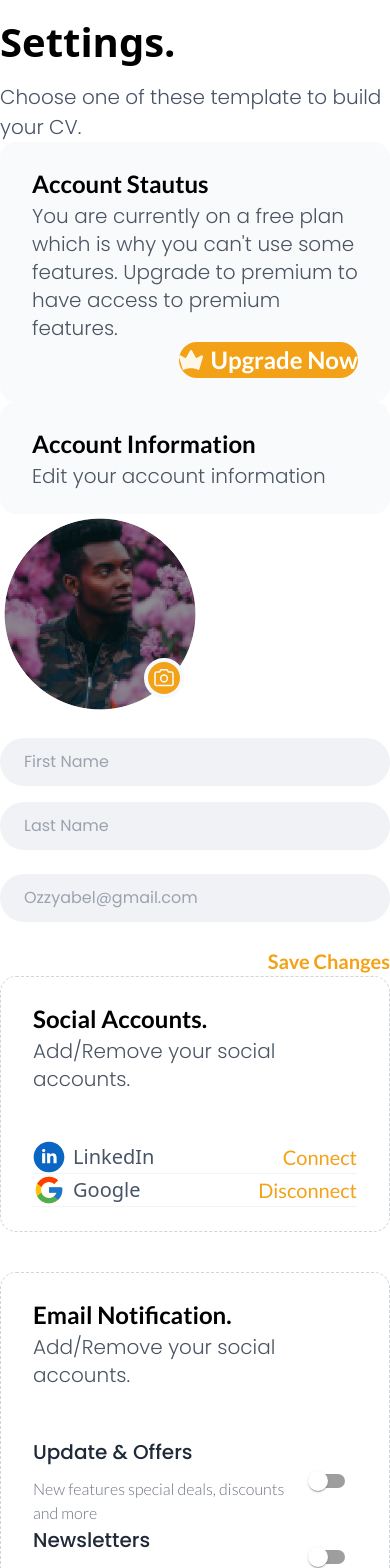
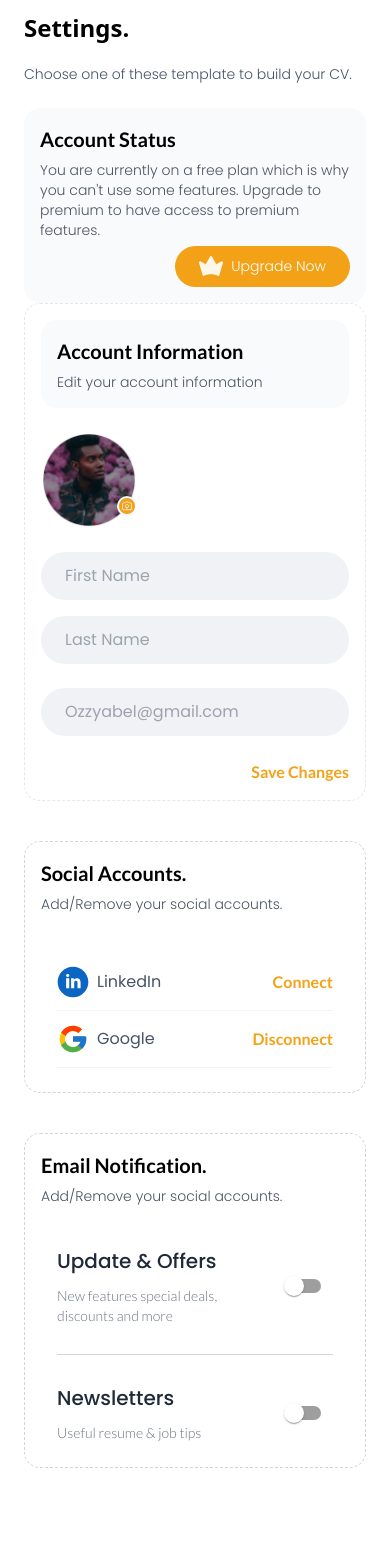
Before and after one commit to Lycan-Xx/test-4, a React (Vite) app: page /settings in a window 390 px wide. Shown: the top 1568 px of the page. After the commit the page ends 1508 px from the top, so only its background shows below. Built offline with nearby package versions, Linux system fonts and the light colour scheme.

Commit message:
Settings page

```diff
--- a/src/components/AccountInformation.jsx
+++ b/src/components/AccountInformation.jsx
@@ -6,7 +6,7 @@ import { Link } from "react-router-dom"
 
 const AccountInformation = () => {
  return (
-  <main className="flex flex-col justify-center align-middle items-center w-full">
+  <main className="flex flex-col justify-center align-middle items-center w-full border-dashed border-[1px] rounded-2xl p-[16px]">
    <AccountStatus
     heading={"Account Information"}
     subtitle={"Edit your account information"}
@@ -16,10 +16,14 @@ const AccountInformation = () => {
     className="flex flex-col items-start justify-start w-full gap-[24px]"
     action=""
    >
-    <div className="relative">
-     <img className="relative h-[200px] w-[200px]" src={ProfilePic} alt="" />
+    <div className="relative mt-[24px] lg:mt-0">
      <img
-      className="absolute bottom-[1rem] right-[1rem]"
+      className="relative w-[96px] h-[96px] lg:h-[200px] lg:w-[200px]"
+      src={ProfilePic}
+      alt=""
+     />
+     <img
+      className="absolute lg:h-full lg:w-full h-[20px] w-[20px] lg:bottom-[1rem] lg:right-[1rem] right-0 bottom-3"
       src={ProfileCamera}
       alt=""
      />
@@ -43,7 +47,7 @@ const AccountInformation = () => {
       placeholder="Ozzyabel@gmail.com"
      />
     </div>
-    <Link className="text-primary font-bold cursor-pointer flex text-right justify-end items-end w-full leading-[150%] font-lato text-xl">
+    <Link className="text-primary font-bold cursor-pointer flex text-right justify-end items-end w-full leading-[150%] font-lato text-base lg:text-xl">
      Save Changes
     </Link>
    </form>
--- a/src/components/AccountStatus.jsx
+++ b/src/components/AccountStatus.jsx
@@ -4,19 +4,21 @@ import Crown from "../assets/crown.svg"
 const AccountStatus = ({ heading, subtitle, button, bgColor }) => {
  return (
   <div
-   className={`rounded-[16px] py-[24px] px-[32px] flex flex-col mx-auto justify-center align-middle w-full ${
+   className={`rounded-[16px] p-[1rem] lg:py-[24px] lg:px-[32px] flex flex-col mx-auto justify-center gap-y-[6px] align-middle w-full ${
     bgColor || "bg-gray-50"
    }`}
   >
-   <h5 className="text-2xl font-bold leading-[150%] font-lato">{heading}</h5>
-   <p className="font-poppins text-xl font-light text-gray-600 lg:w-[1064px]">
+   <h5 className="text-[20px] lg:text-2xl font-bold leading-[150%] font-lato">
+    {heading}
+   </h5>
+   <p className="font-poppins lg:text-xl font-light text-gray-600 lg:w-[1064px] text-sm">
     {subtitle}
    </p>
    {button && (
     <div className="flex w-[100%] justify-end">
-     <button className="md:w-[260px] md:h-[68px] rounded-[40px] bg-primary flex flex-row justify-center items-center">
+     <button className="md:w-[260px] md:h-[68px] rounded-[40px] bg-primary flex flex-row justify-center items-center py-[8.5px] px-[24px] ">
       <img className="w-[24px] h-[24px]" src={Crown} alt="" />
-      <p className="text-white text-[24px] font-bold ml-[8px] font-lato">
+      <p className="text-white font-poppins text-[14px] md:text-[24px] font-light  md:font-bold ml-[8px]">
        Upgrade Now
       </p>
      </button>
--- a/src/components/EmailNotifications.jsx
+++ b/src/components/EmailNotifications.jsx
@@ -23,23 +23,23 @@ const EmailNotifications = () => {
     bgColor="bg-white"
    />
    <div className=" py-[24px] px-[32px] flex flex-col mx-auto justify-center align-middle w-full">
-    <div className="flex flex-row justify-between items-center align-middle">
+    <div className="flex flex-row justify-between items-center align-middle border-b-[1px] border-gray-300 pb-[28px]">
      <div className="flex flex-col gap-[10px]">
       <h6 className="font-medium font-poppins text-[20px] text-gray-800">
        Update & Offers
       </h6>
-      <p className="text-gray-500 font-lato font-light">
+      <p className="text-gray-500 font-lato font-light text-sm lg:text-base">
        New features special deals, discounts and more
       </p>
      </div>
      <Switch checked={isUpdateOn} onChange={handleUpdateToggle} />
     </div>
-    <div className="flex flex-row justify-between items-center align-middle">
+    <div className="flex flex-row justify-between items-center align-middle pt-[28px]">
      <div className="flex flex-col gap-[10px]">
       <h6 className="font-medium font-poppins text-[20px] text-gray-800">
        Newsletters
       </h6>
-      <p className="text-gray-500 font-lato font-light">
+      <p className="text-gray-500 font-lato font-light text-sm lg:text-base">
        Useful resume & job tips
       </p>
      </div>
--- a/src/components/HeadingSubtitle.jsx
+++ b/src/components/HeadingSubtitle.jsx
@@ -1,8 +1,8 @@
 const HeadingSubtitle = ({ heading, subtitle }) => {
  return (
-  <header className="flex flex-col">
-     <h4 className="font-bold text-[40px]">{ heading}</h4>
-   <p className="font-poppins font-light text-[20px] mt-[10px] text-greytext">
+  <header className="flex flex-col md:gap-[16px] gap-[10px] mb-[24px]">
+   <h4 className="font-bold text-2xl lg:text-[40px]">{heading}</h4>
+   <p className="font-poppins font-light text-sm lg:text-[20px] mt-[10px] text-greytext">
     {subtitle}
    </p>
   </header>
--- a/src/components/SocialAccounts.jsx
+++ b/src/components/SocialAccounts.jsx
@@ -3,12 +3,12 @@ import { socialAccount } from "../data/data"
 
 const SocialAccounts = () => {
  return (
-  <main className="flex flex-col border-[1px] border-gray-300 border-dashed rounded-[16px]">
+  <main className="flex flex-col border-[1px] border-gray-300 border-dashed rounded-[16px] mt-[40px]">
    <AccountStatus
     heading={"Social Accounts."}
     subtitle={"Add/Remove your social accounts."}
-       button={false}
-       bgColor="bg-white"
+    button={false}
+    bgColor="bg-white"
    />
    <div className="rounded-[16px] bg-white py-[24px] px-[32px] flex flex-col mx-auto justify-center align-middle w-full">
     {socialAccount.map((item) => {
@@ -16,13 +16,13 @@ const SocialAccounts = () => {
      return (
       <div
        key={id}
-       className="flex flex-row justify-between items-center md:h-[56px] border-b-[1px] border-gray-100"
+       className="flex flex-row justify-between items-center md:h-[56px] border-b-[1px] border-gray-100 py-[12px] font-poppins text-base lg:text-[20px]"
       >
        <div className="flex flex-row items-center justify-center">
         <img src={image} alt="" />
-        <p className="pl-2 text-greytext text-[20px]">{acctType}</p>
+        <p className="pl-2 text-greytext ">{acctType}</p>
        </div>
-       <p className="text-primary font-lato text-[20px] cursor-pointer">
+       <p className="text-primary font-lato text-base font-bold md:text-[20px] cursor-pointer">
         {connected ? "Connect" : "Disconnect"}
        </p>
       </div>
--- a/src/components/pages/Settings.jsx
+++ b/src/components/pages/Settings.jsx
@@ -9,21 +9,21 @@ import EmailNotifications from "../EmailNotifications"
 
 const Settings = () => {
  return (
-  <main>
+  <main className="px-[24px]">
    <HeadingSubtitle
     heading={"Settings."}
     subtitle={"Choose one of these template to build your CV."}
    />
    <AccountStatus
-    heading={"Account Stautus"}
+    heading={"Account Status"}
     subtitle={
      "You are currently on a free plan which is why you can't use some features. Upgrade to premium to have access to premium features."
     }
     button={true}
    />
    <AccountInformation />
-     <SocialAccounts />
-     <EmailNotifications />
+   <SocialAccounts />
+   <EmailNotifications />
   </main>
  )
 }
```
